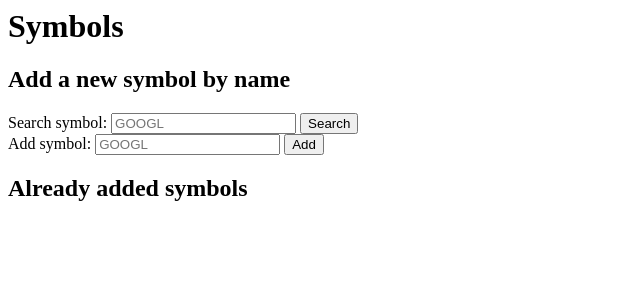
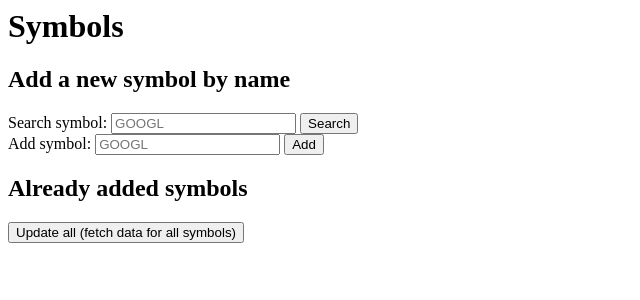
Before and after one commit to mingtung/coaly-diamond, a Flask app: template track/stock/templates/symbol.html in a window 1280 px wide. Shown: the top 300 px of the page, without its empty margins (0-640 px from the left). Run offline with Flask 2, Linux system fonts and the light colour scheme; the template is opened without the code that fills it, so the values that code supplies are empty.

Commit message:
add fetch and update data for all symbols in flask app

```diff
--- a/track/stock/app.py
+++ b/track/stock/app.py
@@ -5,6 +5,7 @@ import os
 from flask import Flask, request, Response, render_template, jsonify
 
 from symbol import SymbolUtil, write_trade_data_in_db, get_all_symbols
+from tasks import fetch_daily_data
 
 logging.basicConfig(level=logging.INFO)
 logger = logging.getLogger(__name__)
@@ -16,6 +17,7 @@ app = Flask(__name__)
 def list_symbols():
     search_symbol_name = request.form.get('search_symbol', '')
     confirmed_symbol_name = request.form.get('confirmed_symbol')
+    update_all = request.form.get('update_all', '')
 
     search_result = None
 
@@ -23,9 +25,12 @@ def list_symbols():
         if search_symbol_name:
             search_result = SymbolUtil.search_in_alphavantage(search_symbol_name)['bestMatches']
 
-        if confirmed_symbol_name:
+        elif confirmed_symbol_name:
             # add trade data for symbol in db
             write_trade_data_in_db(confirmed_symbol_name)
+
+        elif update_all:
+            fetch_daily_data.delay()
 
     symbols = get_all_symbols()
     return render_template("symbol.html", symbols=symbols,  search_symbol=search_symbol_name, search_result=search_result)
@@ -45,5 +50,6 @@ def get_trade_data(symbol):
 def home():
     return Response('http://localhost:5000/symbols')
 
+
 if __name__ == "__main__":
     app.run(host="0.0.0.0", port=5000, debug=True)
--- a/track/stock/tasks.py
+++ b/track/stock/tasks.py
@@ -13,9 +13,9 @@ app.config_from_object('celeryconfig')
 
 
 @app.task()
-def fetch_daily_data():
+def fetch_daily_data(full=False, debug=False):
     logger.info(f'Fetching daily data for all symbols')
-    for symbol in get_all_symbols():
+    for symbol in get_all_symbols(debug=debug):
         logging.info(f"writing trade data in db for {symbol}")
-        write_trade_data_in_db(symbol)
+        write_trade_data_in_db(symbol, full=full, debug=debug)
         time.sleep(1)
--- a/track/stock/templates/symbol.html
+++ b/track/stock/templates/symbol.html
@@ -29,5 +29,9 @@
                 <li>{{ i }}</li>
             {% endfor %}
         </ol>
+        <form action="/symbols" method="POST">
+            <input type="hidden" id="update_all" name="update_all" value="true">
+            <button type="submit">Update all (fetch data for all symbols)</button>
+        </form>
     </body>
 </html>
```
